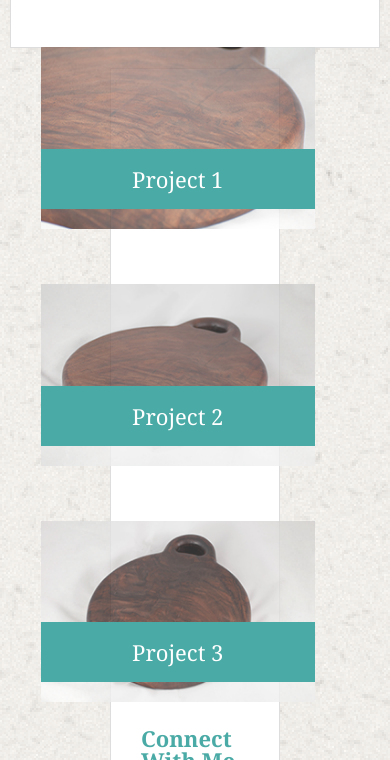
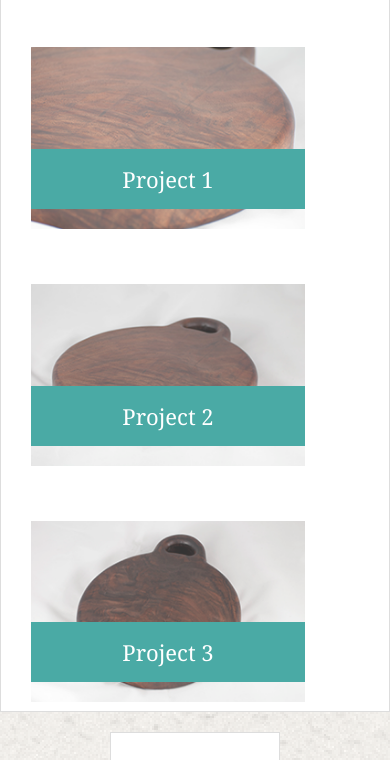
Before and after one commit to Cjstoney/Resposive-portfolio, a plain HTML site: page portfolio.html in a window 390 px wide. Shown: the part 218-978 px from the top of the page. Drawn offline with Linux system fonts and the light colour scheme; files whose address does not match are found by name.

Commit message:
height added to media queries

```diff
--- a/assets/css/style.css
+++ b/assets/css/style.css
@@ -226,7 +226,7 @@ input[type=submit]{
 /* media query here */
 @media screen and (max-width: 768px){
     #main-container{
-        padding:auto;
+        /* padding:auto; */
     }
     .main_container{
         margin: auto;
@@ -236,6 +236,10 @@ input[type=submit]{
         margin:20px auto;
         /* padding-top:20px; */
         float:none;
+        clear:both;
+    }
+    #portfolio-main-container{
+        height:600px;
     }
 }
 
@@ -251,7 +255,7 @@ input[type=submit]{
         padding:auto;
     }
     .main_container{
-        width:95%;
+        /* width:95%; */
         margin: auto;
         float:none;
     }
@@ -259,6 +263,7 @@ input[type=submit]{
         margin:20px auto;
         /* padding-top:20px; */
         float:none;
+        clear:both;
     }
     #logo{
         margin-left:none;
@@ -272,4 +277,7 @@ input[type=submit]{
     .item-container{
         margin:0 auto;
     }
+    #portfolio-main-container{
+        height:800px;
+    }
 }
--- a/portfolio.html
+++ b/portfolio.html
@@ -26,7 +26,7 @@
 
         <!-- main container -->
     <div id="main-container" class="container">
-        <section class="main_container">
+        <section class="main_container" id="portfolio-main-container">
             <h1>Portfolio</h1>
 
             <div class="work">
```
